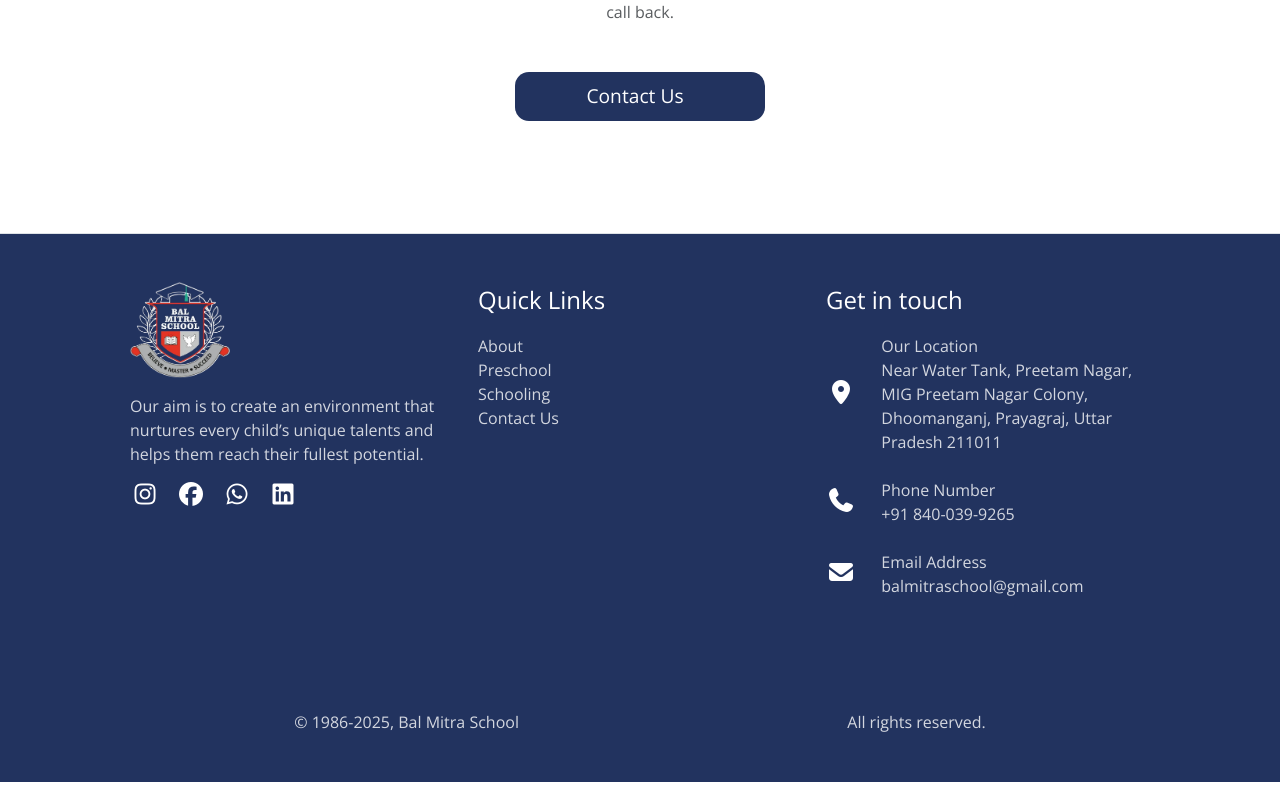
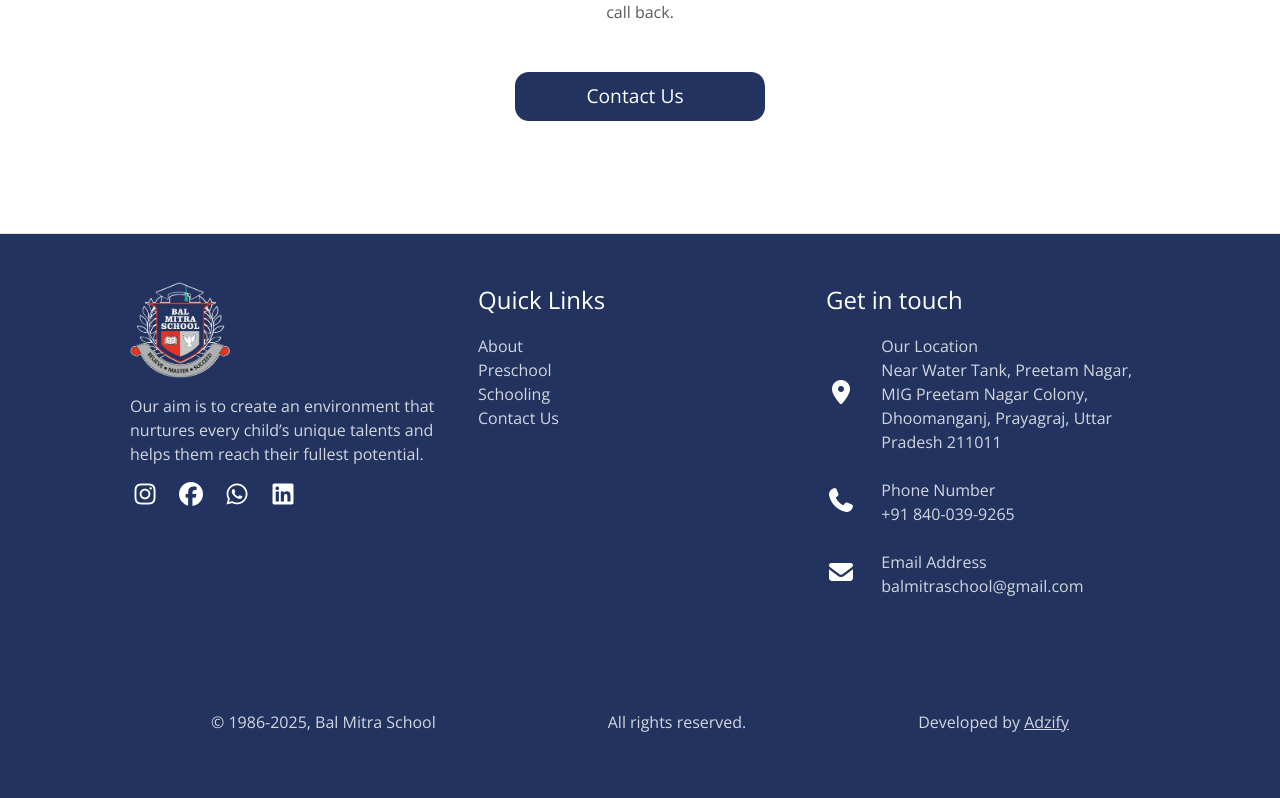
Before and after one commit to Pranjalsingh2233/Balmitra, a React (Vite) app: page / in a window 1280 px wide. Shown: the part 3700-4498 px from the top of the page. Built offline with nearby package versions, Linux system fonts and the light colour scheme.

Commit message:
added our website link

```diff
--- a/src/components/Footer.css
+++ b/src/components/Footer.css
@@ -19,6 +19,7 @@ a {
 
 .bottom-links {
     display: flex;
+    gap: 10px;
     justify-content: space-around;
     align-items: center;
     flex-wrap: wrap;
--- a/src/components/Footer.jsx
+++ b/src/components/Footer.jsx
@@ -4,7 +4,7 @@ import "./Footer.css";
 
 function Footer() {
   return (
-    <footer className="border-top mt-5">
+    <footer className="border-top mt-5 pb-3">
       <div className="container">
         <div className=" row p-3 p-md-5">
           <div className="col-md-4 mb-3">
@@ -96,6 +96,17 @@ function Footer() {
           <div className="p-md-5 bottom-links visibility">
             <div> &copy; 1986-{new Date().getFullYear()}, Bal Mitra School</div>
             <div> All rights reserved.</div>
+            <div>
+              Developed by{" "}
+              <a
+                href="https://digibrandmedia.netlify.app/"
+                target="_blank"
+                rel="noopener noreferrer"
+                style={{ textDecoration: "underline" }}
+              >
+                Adzify
+              </a>
+            </div>
           </div>
         </div>
       </div>
```
